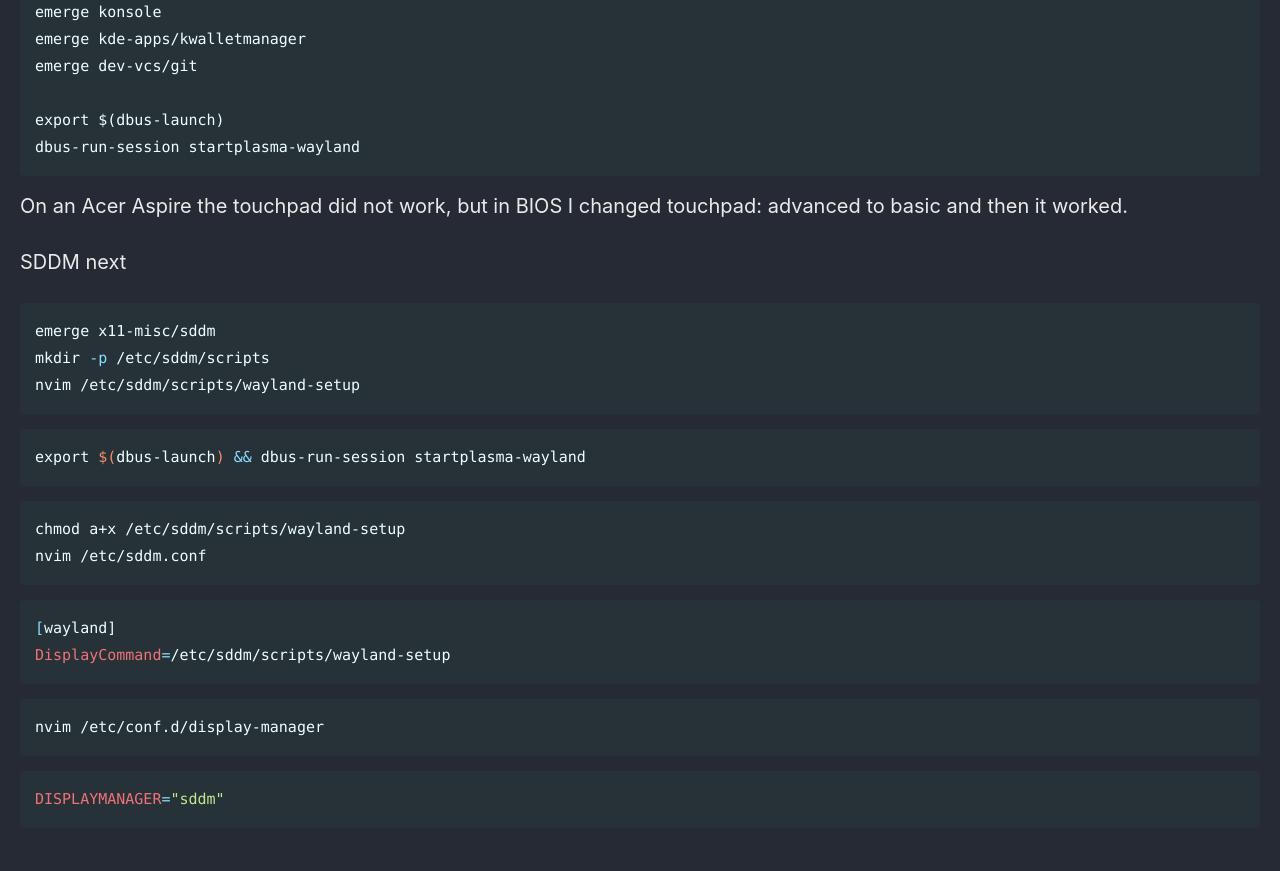
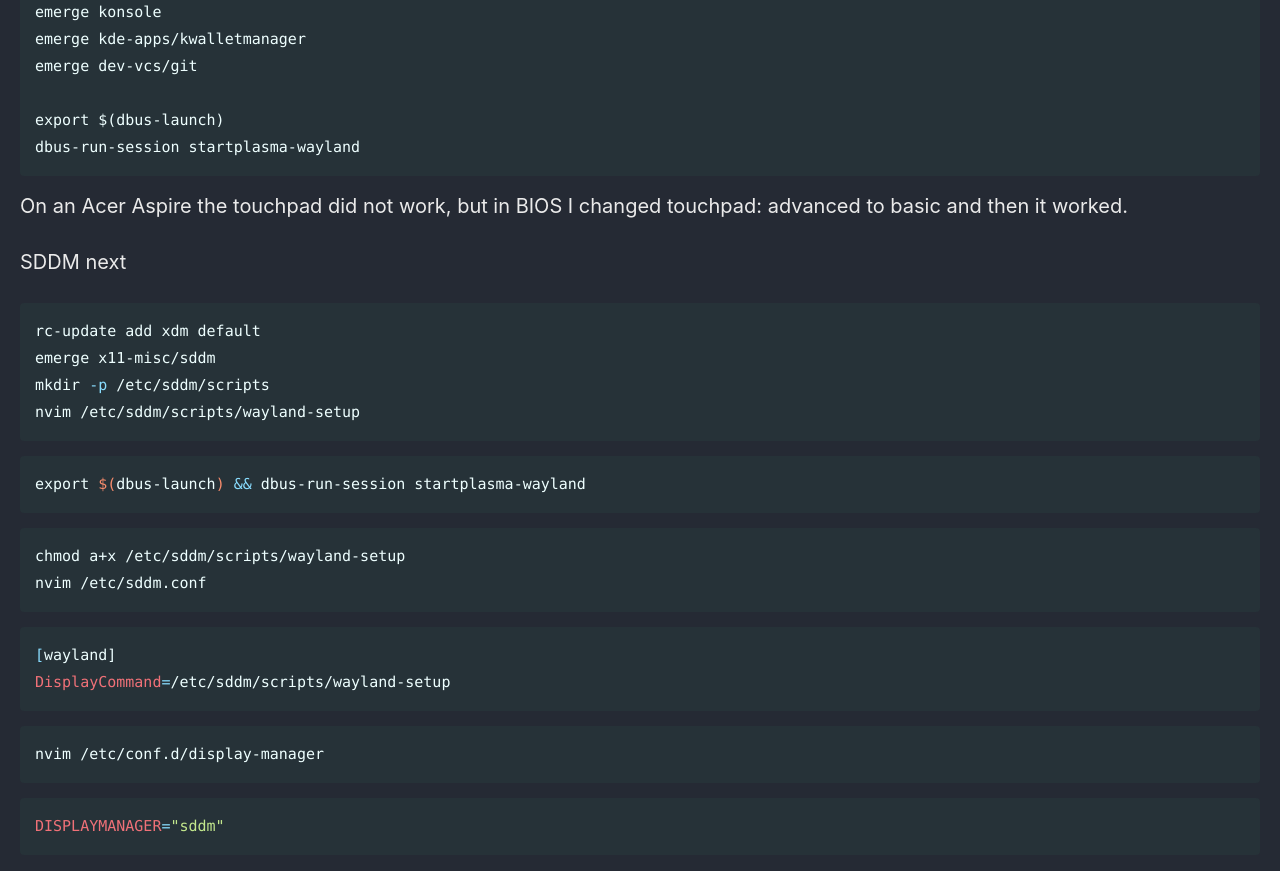
Before and after one commit to Connor-McCartney/Connor-McCartney.github.io, a Jekyll site: the page built from _pages/misc/gentoo.md, in a window 1280 px wide and 900 px high, scrolled down 6073 px. Shown: the top 871 px of the window. Built offline with Jekyll 4.4.1, drawn with Linux system fonts in a browser that asks for light colours; cached includes are drawn as plain includes; our own code applies the rules of GitHub Pages for plain Markdown files.

Commit message:
Update gentoo.md

````diff
--- a/_pages/misc/gentoo.md
+++ b/_pages/misc/gentoo.md
@@ -280,6 +280,7 @@ On an Acer Aspire the touchpad did not work, but in BIOS I changed touchpad: adv
 SDDM next
 
 ```bash
+rc-update add xdm default
 emerge x11-misc/sddm
 mkdir -p /etc/sddm/scripts
 nvim /etc/sddm/scripts/wayland-setup
````
